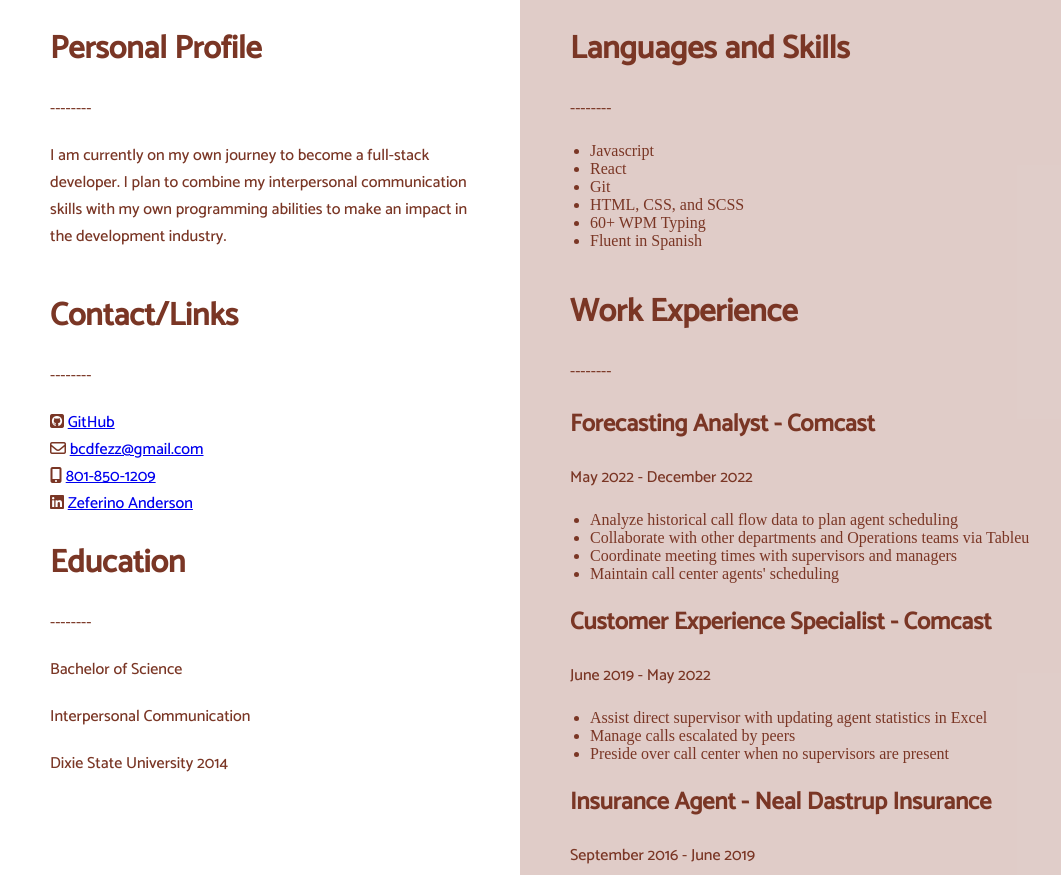
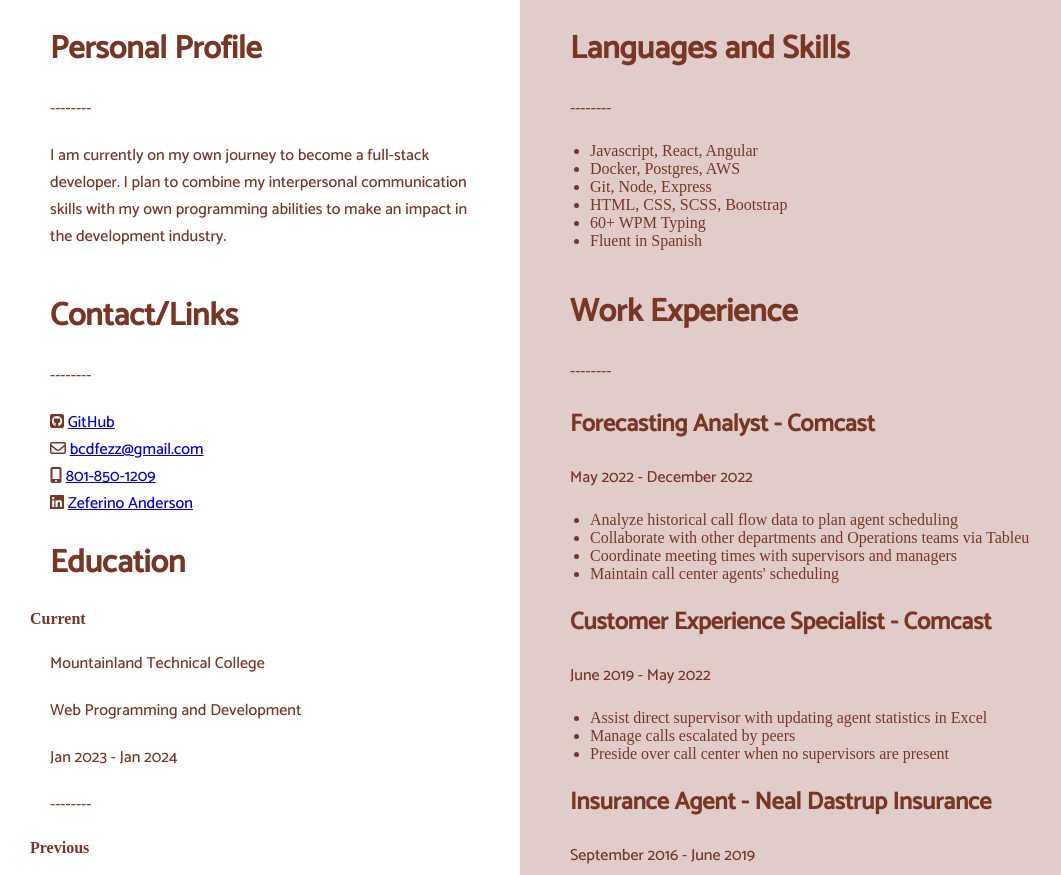
Before and after one commit to ZefAnderson/ResumeMockupDesign, a plain HTML site: page index.html in a window 1280 px wide. Shown: the part 344-1219 px from the top of the page, without its empty margins (0-1061 px from the left). Drawn offline with Linux system fonts and the light colour scheme.

Commit message:
updated resume with relevant info

```diff
--- a/index.html
+++ b/index.html
@@ -63,7 +63,13 @@
             </div>
             <div class="left3">
                 <h1>Education</h1>
+                <h4>Current</h4>
+                <p>Mountainland Technical College</p>
+                <p>Web Programming and Development</p>
+                <p>Jan 2023 - Jan 2024</p>
+                <p></p>
                 <p>--------</p>
+                <h4>Previous</h4>
                 <p>Bachelor of Science</p>
                 <p>Interpersonal Communication</p>
                 <p>Dixie State University 2014</p>
@@ -74,10 +80,10 @@
                 <h1>Languages and Skills</h1>
                 <p>--------</p>
                 <ul>
-                    <li>Javascript</li>
-                    <li>React</li>
-                    <li>Git</li>
-                    <li>HTML, CSS, and SCSS</li>
+                    <li>Javascript, React, Angular</li>
+                    <li>Docker, Postgres, AWS</li>
+                    <li>Git, Node, Express</li>
+                    <li>HTML, CSS, SCSS, Bootstrap</li>
                     <li>60+ WPM Typing</li>
                     <li>Fluent in Spanish</li>
                 </ul>
```
